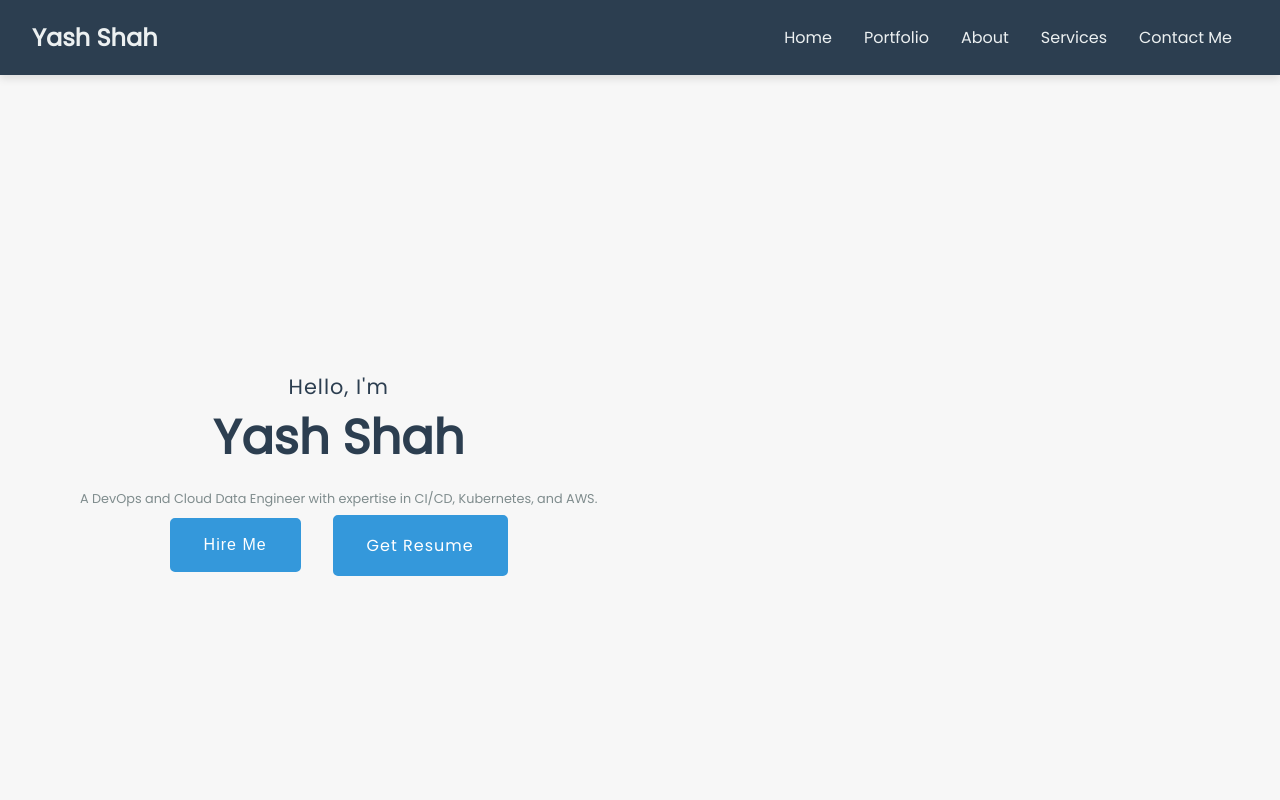
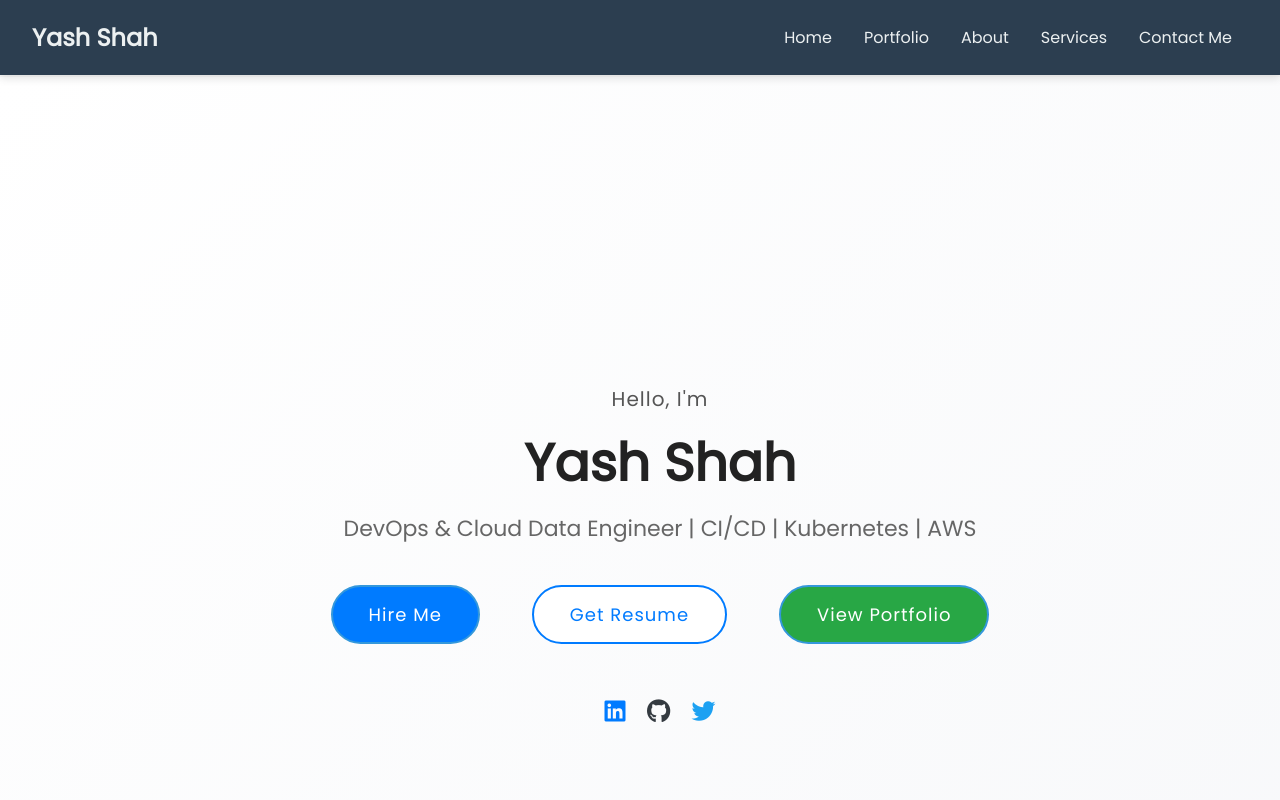
Before and after one commit to yash161/portfolio, a website: page index.html in a window 1280 px wide. Shown: the top 800 px of the page. Drawn offline with Linux system fonts and the light colour scheme.

Commit message:
correcting the button structure format

```diff
--- a/index.html
+++ b/index.html
@@ -13,6 +13,12 @@
     />
     <link rel="stylesheet" href="/css/style.css" />
     <link rel="stylesheet" href="/css/responsive.css" />
+    <!-- <style>
+      html, body {
+        overflow: hidden;
+        height: 100%;
+      }
+    </style> -->
   </head>
 
   <body>
@@ -50,32 +56,46 @@
 
     <!-- Main hero banner -->
   <!-- Main hero banner -->
-<section id="home" class="hero">
-  <div class="intro">
+<!-- Main hero banner -->
+<!-- Main hero banner -->
+<!-- Main hero banner -->
+<section id="home" class="hero" style="background: linear-gradient(135deg, #ffffff 0%, #f7f8fa 100%); padding: 80px 20px; text-align: center;">
+  <div class="intro" style="max-width: 900px; margin: 0 auto;">
     <div class="headings">
-      <h3 class="greet-heading">Hello, I'm</h3>
-      <h1 class="my-heading">Yash Shah</h1>
-      <h4 class="sub-heading">
-        A DevOps and Cloud Data Engineer with expertise in CI/CD,
-        Kubernetes, and AWS.
+      <h3 class="greet-heading" style="font-size: 20px; font-weight: 400; color: #555;">Hello, I'm</h3>
+      <h1 class="my-heading" style="font-size: 52px; font-weight: 800; color: #222; margin: 10px 0;">Yash Shah</h1>
+      <h4 class="sub-heading" style="font-size: 22px; font-weight: 400; color: #666; margin-bottom: 40px;">
+        DevOps & Cloud Data Engineer | CI/CD | Kubernetes | AWS
       </h4>
     </div>
-    <div class="intro-buttons">
-      <br />
-      <br />
-      <br />
-      <button class="btn common-btn">Hire Me</button>
-      <a
-        href="resume/Yash_Shah_Resume_2024.pdf"
-        class="btn common-btn"
-        target="_blank"
-        style="text-decoration: none;"
-      >
+    <div class="intro-buttons" style="margin-top: 30px; display: flex; justify-content: center; gap: 20px;">
+      <a href="#contact" class="btn common-btn" style="background-color: #007bff; color: #fff; padding: 14px 36px; border-radius: 50px; font-size: 18px; text-decoration: none; transition: all 0.3s ease;">
+        Hire Me
+      </a>
+      <a href="resume/Yash_Shah_Resume_2024.pdf" class="btn common-btn" target="_blank" style="background-color: #fff; color: #007bff; border: 2px solid #007bff; padding: 14px 36px; border-radius: 50px; font-size: 18px; text-decoration: none; transition: all 0.3s ease;">
         Get Resume
+      </a>
+      <a href="#portfolio" class="btn common-btn" style="background-color: #28a745; color: #fff; padding: 14px 36px; border-radius: 50px; font-size: 18px; text-decoration: none; transition: all 0.3s ease;">
+        View Portfolio
+      </a>
+    </div>
+    <div class="social-buttons" style="margin-top: 50px;">
+      <a href="https://linkedin.com" target="_blank" style="color: #007bff; margin-right: 15px; font-size: 24px; text-decoration: none; transition: color 0.3s ease;">
+        <i class="fab fa-linkedin"></i>
+      </a>
+      <a href="https://github.com" target="_blank" style="color: #343a40; margin-right: 15px; font-size: 24px; text-decoration: none; transition: color 0.3s ease;">
+        <i class="fab fa-github"></i>
+      </a>
+      <a href="https://twitter.com" target="_blank" style="color: #1da1f2; font-size: 24px; text-decoration: none; transition: color 0.3s ease;">
+        <i class="fab fa-twitter"></i>
       </a>
     </div>
   </div>
 </section>
+
+
+
+
 
 
     <!-- Portfolio Section -->
```
